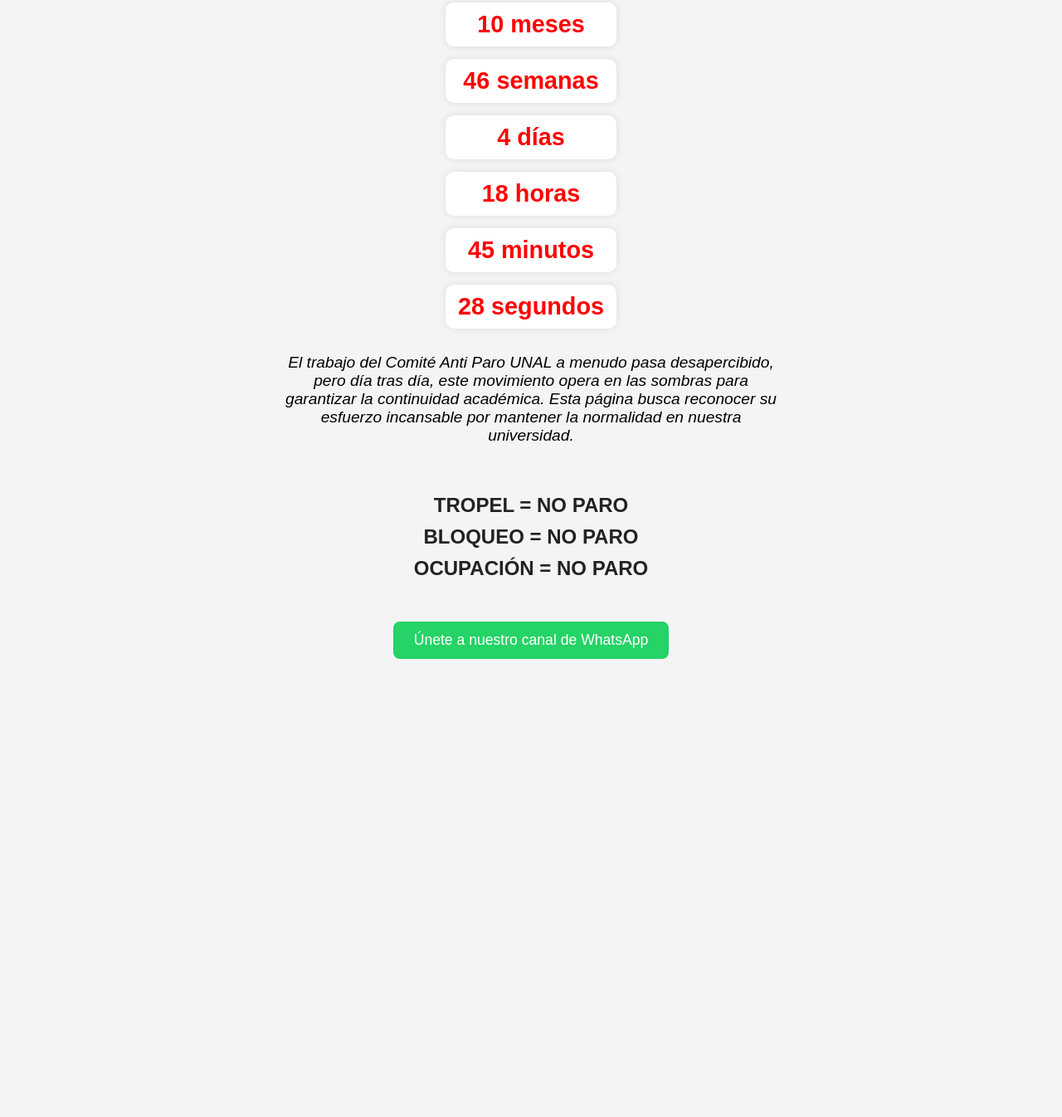
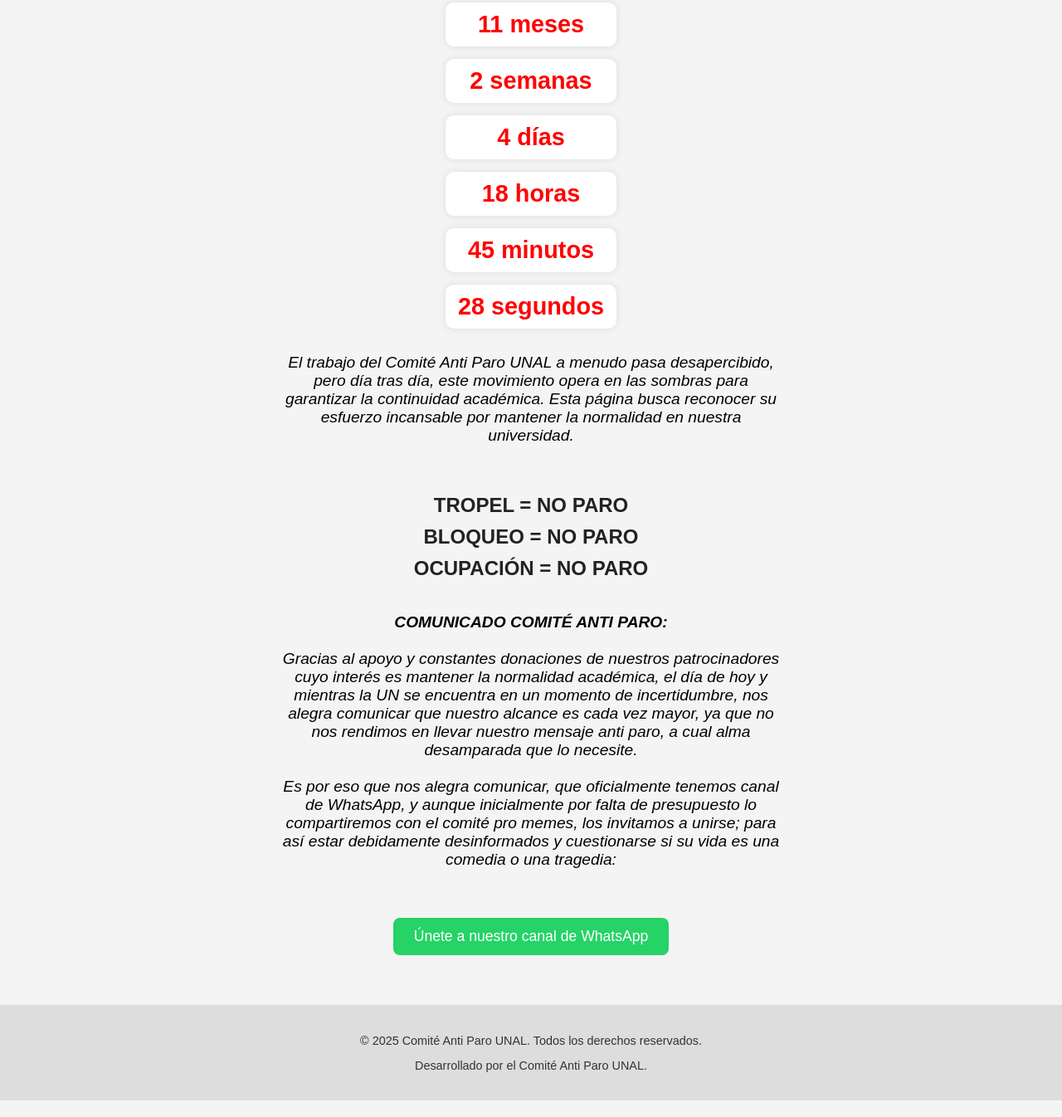
Before and after one commit to dafmontenegro/comite-anti-paro, a plain HTML site: page index.html in a window 1280 px wide. Shown: the part 167-1513 px from the top of the page at 83% size. Before the commit the page ends 981 px from the top, so only its background shows below. Drawn offline with Linux system fonts and the light colour scheme.

Commit message:
Add communication section to index.html to inform about WhatsApp channel and support from sponsors

```diff
--- a/index.html
+++ b/index.html
@@ -80,6 +80,13 @@
     <span>OCUPACIÓN = NO PARO</span>
   </div>
 
+  <!-- Comunicado agregado -->
+  <p class="mensaje">
+    <strong>COMUNICADO COMITÉ ANTI PARO:</strong><br><br>
+    Gracias al apoyo y constantes donaciones de nuestros patrocinadores cuyo interés es mantener la normalidad académica, el día de hoy y mientras la UN se encuentra en un momento de incertidumbre, nos alegra comunicar que nuestro alcance es cada vez mayor, ya que no nos rendimos en llevar nuestro mensaje anti paro, a cual alma desamparada que lo necesite.<br><br>
+    Es por eso que nos alegra comunicar, que oficialmente tenemos canal de WhatsApp, y aunque inicialmente por falta de presupuesto lo compartiremos con el comité pro memes, los invitamos a unirse; para así estar debidamente desinformados y cuestionarse si su vida es una comedia o una tragedia:
+  </p>
+
   <a class="whatsapp" href="https://whatsapp.com/channel/0029VbAIoYYJuyAFG0fjld23" target="_blank" rel="noopener noreferrer">
     Únete a nuestro canal de WhatsApp
   </a>
@@ -96,10 +103,15 @@
       diferencia = Math.floor(diferencia / 60);
       const horas = diferencia % 24;
       diferencia = Math.floor(diferencia / 24);
-      const semanas = Math.floor(diferencia / 7);
-      const dias = diferencia % 7;
+      const diasTotales = diferencia;
 
-      const meses = Math.floor((ahora.getFullYear() - fechaInicio.getFullYear()) * 12 + ahora.getMonth() - fechaInicio.getMonth());
+      const semanasTotales = Math.floor(diasTotales / 7);
+      const dias = diasTotales % 7;
+
+      const mesesTotales = Math.floor(semanasTotales / 4);
+      const semanas = semanasTotales % 4;
+
+      const meses = mesesTotales; // No se hace % 12 para que puedan crecer indefinidamente
 
       document.getElementById('contador').innerHTML = `
         <div class="unidad">${meses} meses</div>
@@ -114,5 +126,11 @@
     actualizarContador();
     setInterval(actualizarContador, 1000);
   </script>
+
+  <footer style="margin-top: 60px; padding: 20px; background-color: #ddd; width: 100%; text-align: center; font-size: 0.9em; color: #333;">
+    <p>&copy; 2025 Comité Anti Paro UNAL. Todos los derechos reservados.</p>
+    <p>Desarrollado por el Comité Anti Paro UNAL.</p>
+  </footer>
+
 </body>
 </html>
```
